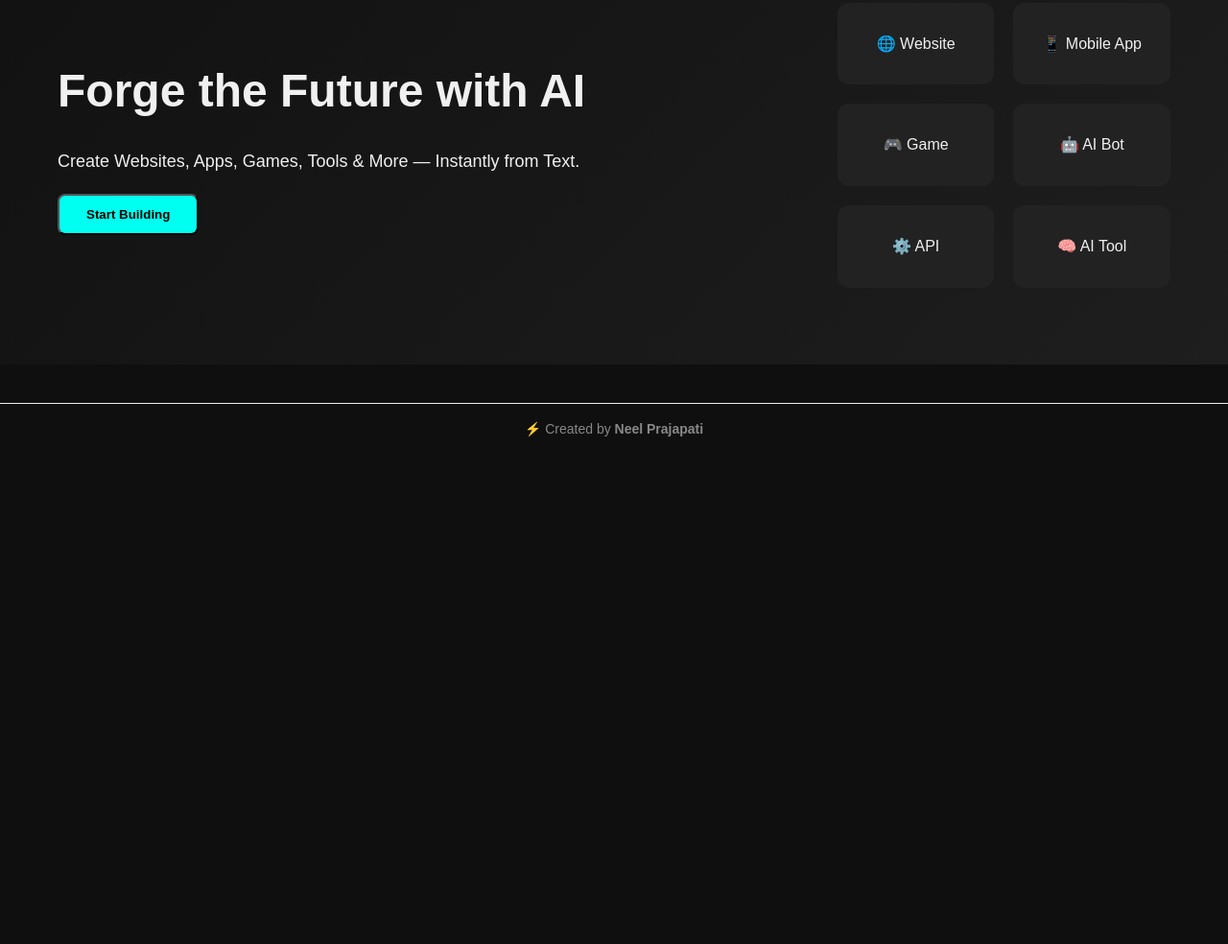
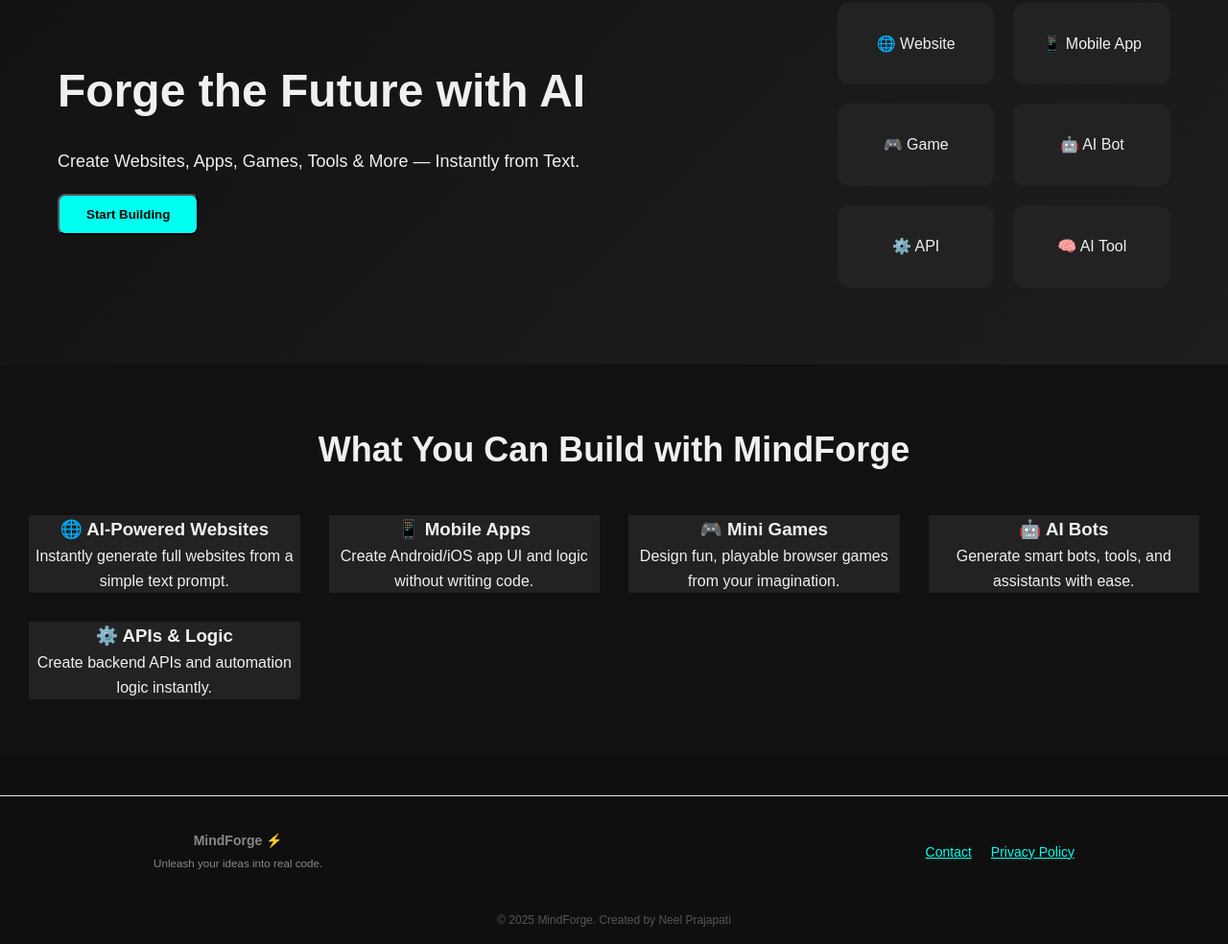
Before and after one commit to Neel-2606/MindForge, a plain HTML site: page index.html in a window 1280 px wide. Shown: the part 162-1146 px from the top of the page at 96% size. Before the commit the page ends 800 px from the top, so only its background shows below. Drawn offline with nearby package versions, Linux system fonts and the light colour scheme.

```diff
--- a/index.html
+++ b/index.html
@@ -36,6 +36,33 @@
     </div>
   </section>
 
+  <!-- 🌟 Feature Section -->
+  <section id="features" class="build-section" style="background:#111; padding: 60px 30px;">
+    <h2 style="text-align:center; font-size: 36px; margin-bottom: 40px;">What You Can Build with MindForge</h2>
+    <div style="display: grid; grid-template-columns: repeat(auto-fit, minmax(280px, 1fr)); gap: 30px;">
+      <div class="card" style="background:#222;">
+        <h3>🌐 AI-Powered Websites</h3>
+        <p>Instantly generate full websites from a simple text prompt.</p>
+      </div>
+      <div class="card" style="background:#222;">
+        <h3>📱 Mobile Apps</h3>
+        <p>Create Android/iOS app UI and logic without writing code.</p>
+      </div>
+      <div class="card" style="background:#222;">
+        <h3>🎮 Mini Games</h3>
+        <p>Design fun, playable browser games from your imagination.</p>
+      </div>
+      <div class="card" style="background:#222;">
+        <h3>🤖 AI Bots</h3>
+        <p>Generate smart bots, tools, and assistants with ease.</p>
+      </div>
+      <div class="card" style="background:#222;">
+        <h3>⚙️ APIs & Logic</h3>
+        <p>Create backend APIs and automation logic instantly.</p>
+      </div>
+    </div>
+  </section>
+
   <section id="build" class="build-section" style="display:none;">
     <h2>What do you want to build today?</h2>
     <textarea id="promptInput" placeholder="Describe your project..."></textarea><br>
@@ -70,9 +97,19 @@
     </div>
   </section>
 
-  <!-- ⚡ Creator Credit -->
-  <footer style="text-align:center; margin-top:40px; font-size:14px; color:#888; padding:15px; border-top:1px solid #eee;">
-    ⚡ Created by <strong>Neel Prajapati</strong>
+  <!-- ⚡ Enhanced Footer -->
+  <footer class="footer">
+    <div style="max-width: 1000px; margin: auto; display: flex; flex-wrap: wrap; justify-content: space-between; align-items: center; padding: 20px;">
+      <div>
+        <strong>MindForge ⚡</strong><br>
+        <small>Unleash your ideas into real code.</small>
+      </div>
+      <div style="display: flex; gap: 20px;">
+        <a href="contact.html" style="color:#00fff0;">Contact</a>
+        <a href="privacy.html" style="color:#00fff0;">Privacy Policy</a>
+      </div>
+    </div>
+    <p style="margin-top: 20px; font-size: 12px; color: #555;">© 2025 MindForge. Created by Neel Prajapati</p>
   </footer>
 
   <script src="https://cdnjs.cloudflare.com/ajax/libs/prism/1.29.0/prism.min.js"></script>
```
Also changed, not shown: contact.html (added, +21 -0 lines), privacy.html (added, +22 -0 lines).
